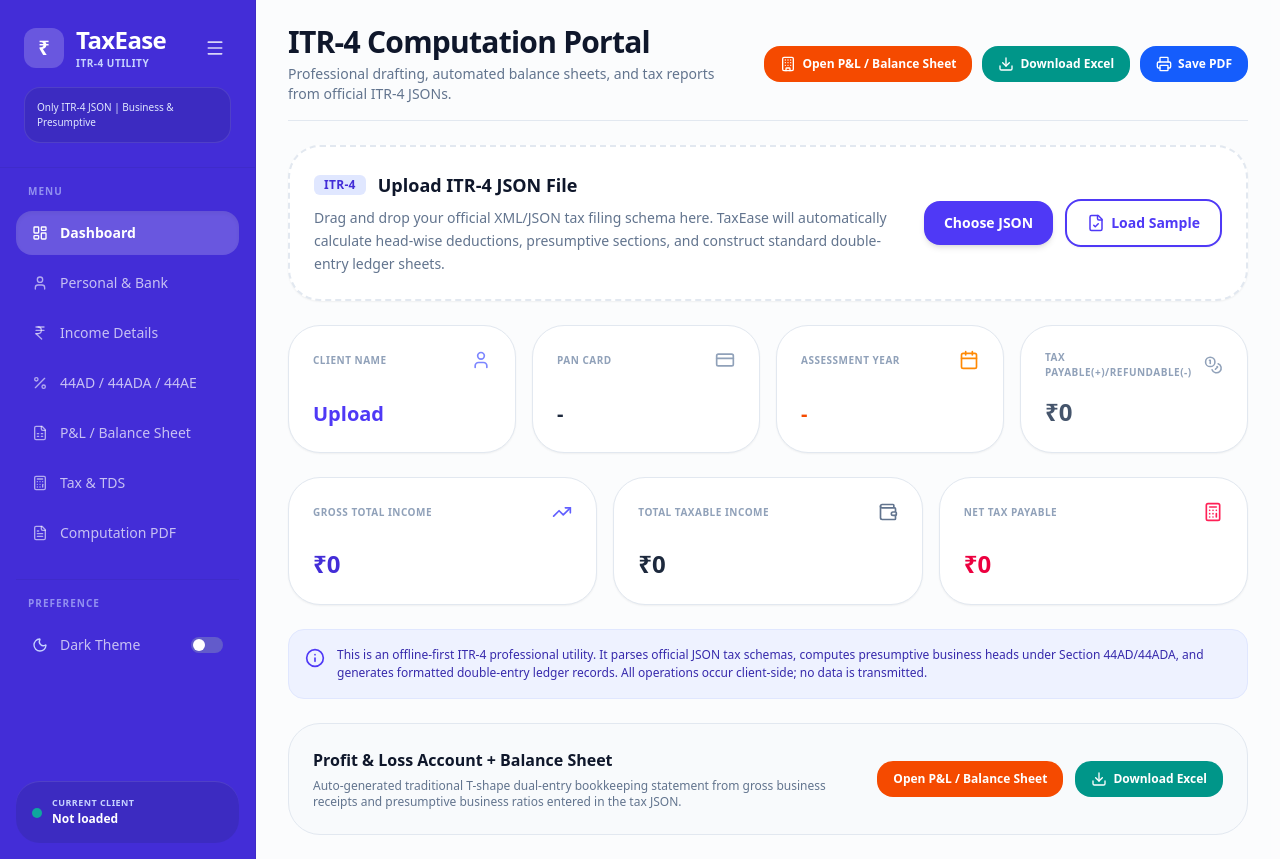
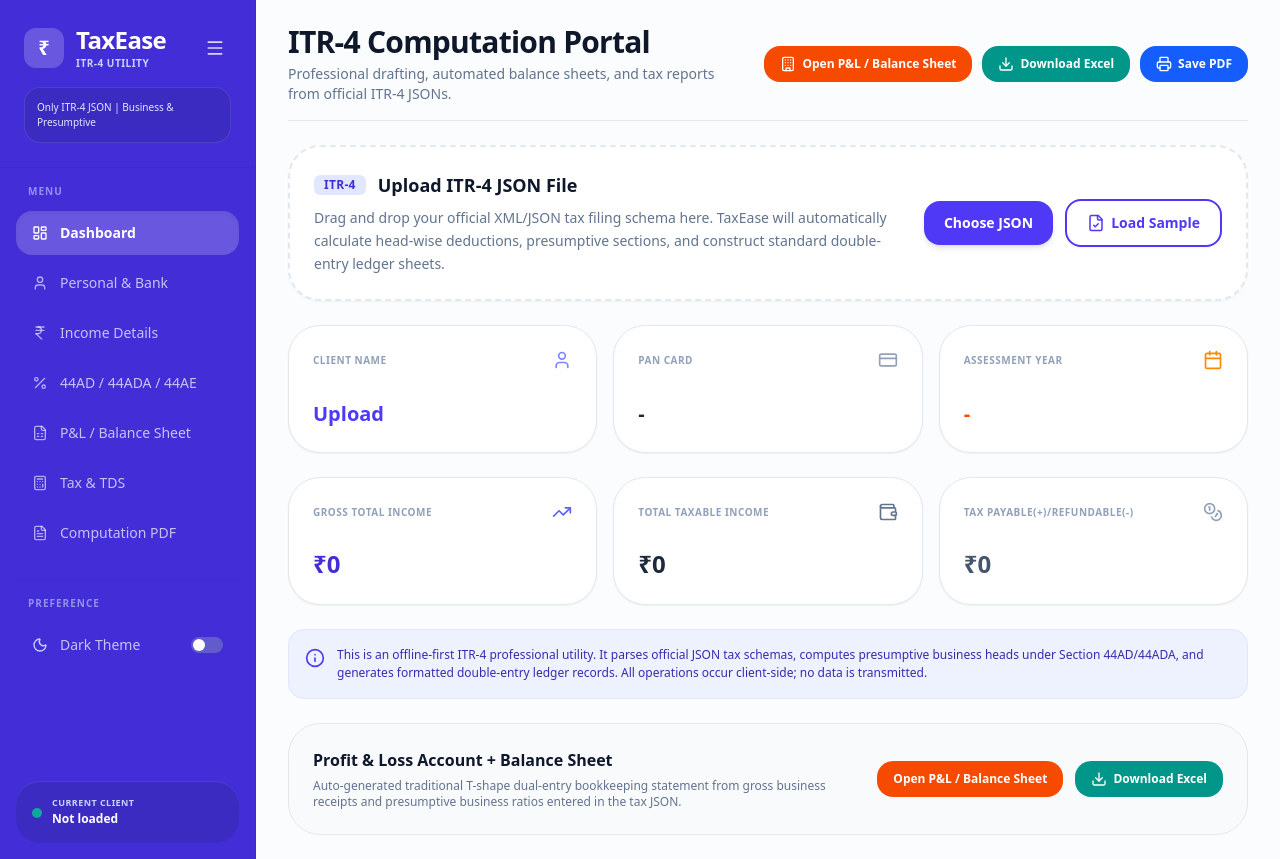
Before and after one commit to raevi-yadav/ITR-Computation-Portal2, a React (Vite) app: page / in a window 1280 px wide. Built offline with nearby package versions, Linux system fonts and the light colour scheme.

Commit message:
style: adjust dashboard summary grid layout
Reduce summary grid columns from 4 to 3 and remove the redundant tax summary card to improve visual density and layout balance on the dashboard.

```diff
--- a/src/components/DashboardView.tsx
+++ b/src/components/DashboardView.tsx
@@ -163,7 +163,7 @@ export default function DashboardView({
       </motion.div>
 
       {/* Grid of Key Metadata cards (Row 1) */}
-      <div id="summary-grid-row-1" className="grid grid-cols-1 sm:grid-cols-2 lg:grid-cols-4 gap-4">
+      <div id="summary-grid-row-1" className="grid grid-cols-1 sm:grid-cols-2 lg:grid-cols-3 gap-4">
         {/* Client Name */}
         <div className="p-6 bg-white dark:bg-slate-900 rounded-[32px] border border-slate-200 dark:border-slate-800 shadow-xs flex flex-col justify-between h-32 hover:shadow-md transition-shadow">
           <div className="flex items-center justify-between">
@@ -203,22 +203,6 @@ export default function DashboardView({
           </h3>
         </div>
 
-        {/* Tax Payable(+)/Refundable(-) */}
-        <div className="p-6 bg-white dark:bg-slate-900 rounded-[32px] border border-slate-200 dark:border-slate-800 shadow-xs flex flex-col justify-between h-32 hover:shadow-md transition-shadow">
-          <div className="flex items-center justify-between">
-            <span className="text-[10px] font-bold text-slate-400 dark:text-slate-500 uppercase tracking-wider">
-              Tax Payable(+)/Refundable(-)
-            </span>
-            <Coins className={`w-5 h-5 ${taxResult.payableAmount > 0 ? 'text-rose-500 dark:text-rose-400' : taxResult.refundAmount > 0 ? 'text-emerald-500 dark:text-emerald-400' : 'text-slate-400 dark:text-slate-500'}`} />
-          </div>
-          <h3 className={`text-2xl font-black ${taxResult.payableAmount > 0 ? 'text-rose-600 dark:text-rose-400' : taxResult.refundAmount > 0 ? 'text-emerald-600 dark:text-emerald-400' : 'text-slate-600 dark:text-slate-400'}`}>
-            {taxResult.payableAmount > 0
-              ? `+${formatIndianCurrency(taxResult.payableAmount)}`
-              : taxResult.refundAmount > 0
-                ? `-${formatIndianCurrency(taxResult.refundAmount)}`
-                : '₹0'}
-          </h3>
-        </div>
       </div>
 
       {/* Grid of Key financial calculations (Row 2) */}
@@ -249,16 +233,20 @@ export default function DashboardView({
           </h3>
         </div>
 
-        {/* Tax / Interest */}
+        {/* Tax Payable(+)/Refundable(-) */}
         <div className="p-6 bg-white dark:bg-slate-900 rounded-[32px] border border-slate-200 dark:border-slate-800 shadow-xs flex flex-col justify-between h-32 hover:shadow-md transition-shadow">
           <div className="flex items-center justify-between">
             <span className="text-[10px] font-bold text-slate-400 dark:text-slate-500 uppercase tracking-wider">
-              NET TAX PAYABLE
+              TAX PAYABLE(+)/REFUNDABLE(-)
             </span>
-            <Calculator className="w-5 h-5 text-rose-500 dark:text-rose-400" />
+            <Coins className={`w-5 h-5 ${taxResult.payableAmount > 0 ? 'text-rose-500 dark:text-rose-400' : taxResult.refundAmount > 0 ? 'text-emerald-500 dark:text-emerald-400' : 'text-slate-400 dark:text-slate-500'}`} />
           </div>
-          <h3 className="text-2xl font-black text-rose-600 dark:text-rose-400">
-            {taxResult.payableAmount > 0 ? formatIndianCurrency(taxResult.payableAmount) : '₹0'}
+          <h3 className={`text-2xl font-black ${taxResult.payableAmount > 0 ? 'text-rose-600 dark:text-rose-400' : taxResult.refundAmount > 0 ? 'text-emerald-600 dark:text-emerald-400' : 'text-slate-600 dark:text-slate-400'}`}>
+            {taxResult.payableAmount > 0
+              ? `+${formatIndianCurrency(taxResult.payableAmount)}`
+              : taxResult.refundAmount > 0
+                ? `-${formatIndianCurrency(taxResult.refundAmount)}`
+                : '₹0'}
           </h3>
         </div>
       </div>
```
